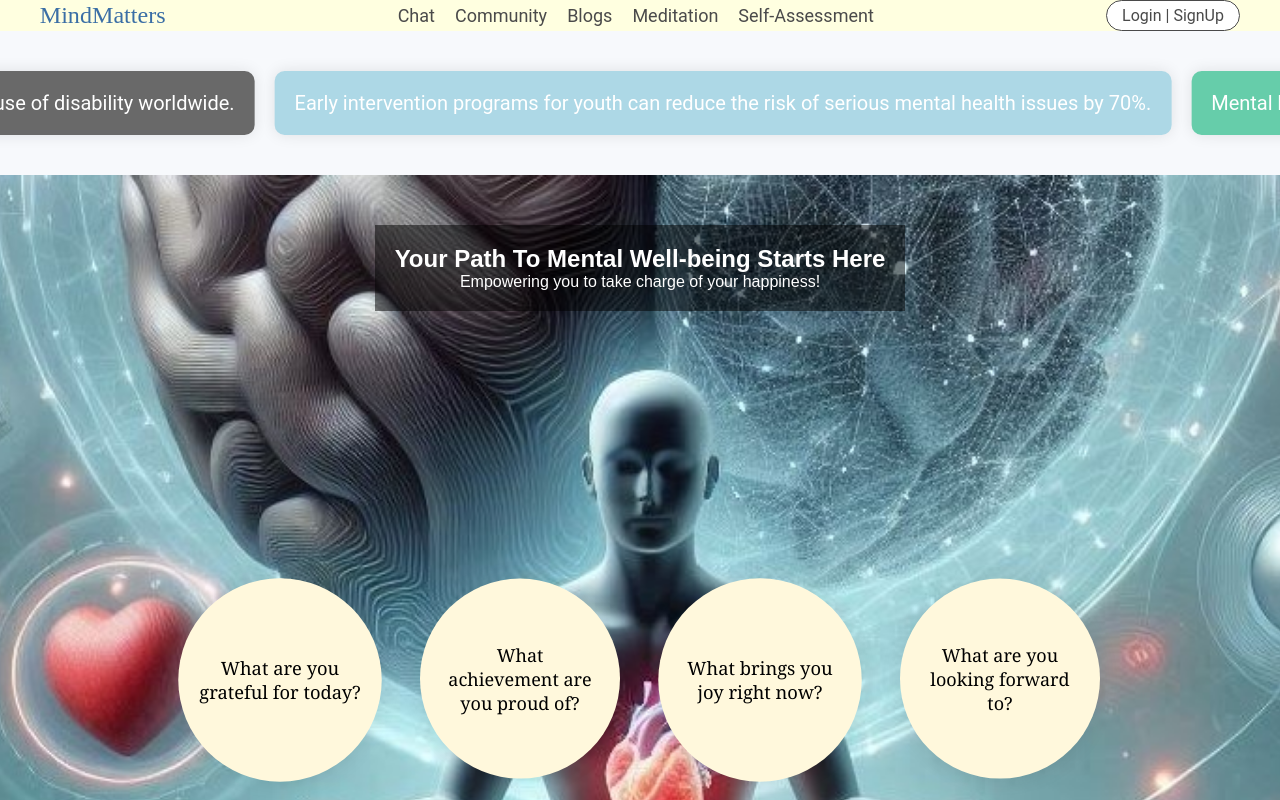
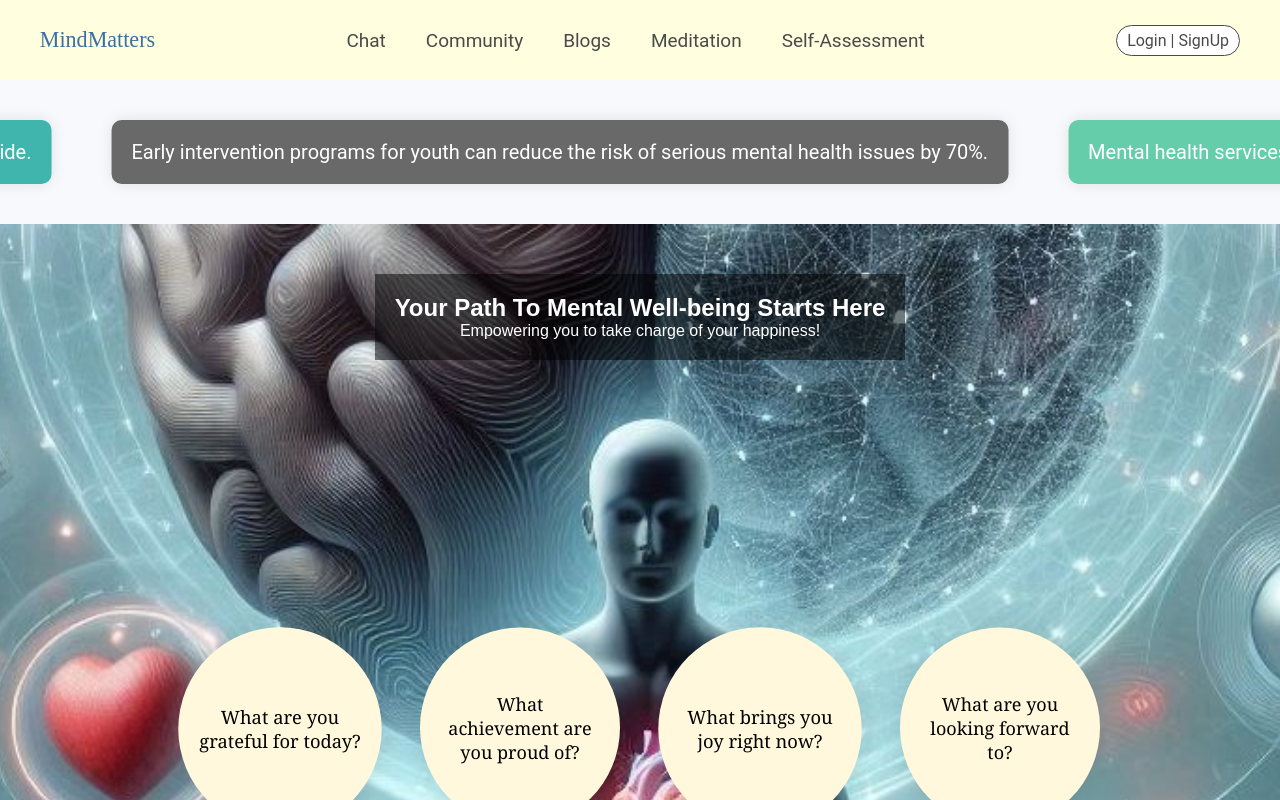
Before and after one commit to manyamittal25/MindMatters, a React (Create React App) app in the folder Frontend/: page / in a window 1280 px wide. Shown: the top 800 px of the page. Built offline with nearby package versions, Linux system fonts and the light colour scheme.

Commit message:
fixed errors

```diff
--- a/Frontend/src/components/Hero.js
+++ b/Frontend/src/components/Hero.js
@@ -1,4 +1,4 @@
-import React, { useEffect, useRef } from 'react';
+import React, { useEffect, useRef, useState } from 'react';
 import styled, { keyframes } from 'styled-components';
 
 const StatsSection = styled.section`
@@ -11,29 +11,34 @@ const StatsSection = styled.section`
   overflow: hidden;
 `;
 
+const slideLeft = keyframes`
+  0% {
+    transform: translateX(0);
+  }
+  100% {
+    transform: translateX(-50%);
+  }
+`;
+
 const StatsContainer = styled.div`
   display: flex;
   white-space: nowrap;
-  width: calc(100% * 7); /* Adjust the multiplier based on the number of cards */
-  animation: slideLeft 30s linear infinite;
-  @keyframes slideLeft {
-    from {
-      transform: translateX(5%);
-    }
-    to {
-      transform: translateX(-100%);
-    }
+  animation: ${slideLeft} 30s linear infinite;
+  transition: animation 0.5s;
+
+  &.paused {
+    animation-play-state: paused;
   }
 `;
 
-const vibrantColors = ['#87CEFA', '#696969', '#ADD8E6', '#66CDAA', '#C0C0C0', '#6495ED', '#708090'];
+const vibrantColors = ['#87CEFA', '#40B5AD', '#696969', '#66CDAA', '#C0C0C0', '#6495ED', '#708090'];
 
 const StatCard = styled.div`
   background: ${props => vibrantColors[props.index % vibrantColors.length]};
   border-radius: 10px;
   box-shadow: 0 0 15px rgba(0, 0, 0, 0.1);
   padding: 20px;
-  margin: 0 10px;
+  margin: 0 30px;
   flex-grow: 1;
   text-align: center;
   font-size: 20px;
@@ -42,11 +47,18 @@ const StatCard = styled.div`
   @media (max-width: 768px) {
     flex-basis: 100%; /* Make the card full width on smaller screens */
   }
+  position: relative; // Ensure proper positioning for hover effects
+  z-index: 1; // Adjust z-index if necessary
+
+  &:hover {
+    transform: scale(1.1);
+    /* Add other hover styles if needed */
+  }
 `;
 
 const HeroSection = styled.section`
   width: 100vw;
-  height: 120vh;
+  height: 120vh; /* Adjust height as needed */
   background: url('/images/hero-image.jpg') center top/cover no-repeat;
   display: flex;
   flex-direction: column;
@@ -55,8 +67,11 @@ const HeroSection = styled.section`
   color: white;
   text-align: center;
   position: relative;
-  overflow: hidden;
+  overflow: hidden; /* Ensure no extra scrollbars */
+  margin: 0; /* Ensure no unintended margin */
+  padding: 0; /* Ensure no unintended padding */
 `;
+
 
 const HeroText = styled.div`
   max-width: 600px;
@@ -146,7 +161,7 @@ const HeroComponent = () => {
     'What brings you joy right now?',
     'What are you looking forward to?',
   ];
-
+  const statsContainerRef = useRef(null);
   const mentalHealthStats = [
     '1 in 5 adults experience mental illness each year.',
     'Depression is the leading cause of disability worldwide.',
@@ -157,34 +172,31 @@ const HeroComponent = () => {
     'Half of all mental health conditions begin by age 14, and 75% by age 24, underscoring the importance of support for young people.',
   ];
 
-  const statsContainerRef = useRef(null);
+  const handleMouseEnter = () => {
+    if (statsContainerRef.current) {
+      statsContainerRef.current.classList.add('paused');
+    }
+  };
 
-  useEffect(() => {
-    const container = statsContainerRef.current;
-
-    const handleAnimationEnd = () => {
-      console.log('Animation ended');
-      container.style.animation = ''; // Clear existing animation
-      setTimeout(() => {
-        container.style.animation = 'slideLeft 10s linear infinite'; // Restart animation without count
-        console.log('Animation restarted');
-      }, 100); // Small delay to ensure animation styles are cleared
-      container.addEventListener('animationend', handleAnimationEnd);
-    };
-
-    container.addEventListener('animationend', handleAnimationEnd);
-
-    return () => {
-      container.removeEventListener('animationend', handleAnimationEnd);
-    };
-  }, []);
+  const handleMouseLeave = () => {
+    if (statsContainerRef.current) {
+      statsContainerRef.current.classList.remove('paused');
+    }
+  };
 
   return (
     <>
       <StatsSection>
         <StatsContainer ref={statsContainerRef}>
-          {mentalHealthStats.map((stat, index) => (
-            <StatCard key={index} index={index}>{stat}</StatCard>
+          {[...mentalHealthStats, ...mentalHealthStats].map((stat, index) => (
+            <StatCard
+              key={index}
+              index={index}
+              onMouseEnter={handleMouseEnter}
+              onMouseLeave={handleMouseLeave}
+            >
+              {stat}
+            </StatCard>
           ))}
         </StatsContainer>
       </StatsSection>
@@ -207,5 +219,4 @@ const HeroComponent = () => {
     </>
   );
 };
-
 export default HeroComponent;
--- a/Frontend/src/components/NavbarAuth.js
+++ b/Frontend/src/components/NavbarAuth.js
@@ -26,19 +26,25 @@ const zoomInOut = keyframes`
 const NavLink = styled(Link)`
   color: #4a4a4a; /* Dark text color */
   text-decoration: none;
-  font-size: 18px;
+  font-size: 19px; /* Reduced font size */
   font-family: 'Roboto', sans-serif; /* Modern font style */
   z-index: 1; /* Ensure links are above the SVG */
-  margin: 0 10px;
+  margin: 0 20px; /* Reduced margin */
   &:hover {
     color: #3a6ea5; /* Hover color */
+  }
+
+  @media (max-width: 768px) {
+    font-size: 12px; /* Further reduce font size for smaller screens */
+    margin: 0 5px; /* Further reduce margin for smaller screens */
   }
 `;
 
 const NavLinksContainer = styled.div`
   display: flex;
-  justify-content: space-between;
+  justify-content: center;
   align-items: center;
+  flex: 1;
 `;
 
 const StyledLink = styled(Link)`
@@ -46,7 +52,7 @@ const StyledLink = styled(Link)`
   color: #4a4a4a;
   border: 1px solid #4a4a4a;
   border-radius: 20px;
-  padding: 5px 15px;
+  padding: 5px 10px; /* Adjusted padding */
   text-decoration: none;
   font-size: 16px;
   font-family: 'Roboto', sans-serif;
@@ -55,28 +61,44 @@ const StyledLink = styled(Link)`
     background: #f0f0f0; /* Hover background color */
     color: #3a6ea5; /* Hover text color */
   }
+
+  @media (max-width: 768px) {
+    padding: 5px 8px; /* Adjust padding for smaller screens */
+    font-size: 14px; /* Adjust font size for smaller screens */
+  }
 `;
 
 const Profile = styled.div`
   display: flex;
   align-items: center;
   justify-content: center;
-  width: 40px;
-  height: 40px;
+  width: 35px; /* Adjusted size */
+  height: 35px; /* Adjusted size */
   background-color: #f0f0f0;
   border-radius: 50%;
-  font-size: 16px;
+  font-size: 14px; /* Adjusted font size */
   font-weight: bold;
   color: #333;
-  margin: 0 15px;
+  margin: 0 8px; /* Adjusted margin */
   text-align: center;
+
+  @media (max-width: 768px) {
+    width: 30px; /* Further adjust size for smaller screens */
+    height: 30px; /* Further adjust size for smaller screens */
+    font-size: 12px; /* Further adjust font size for smaller screens */
+    margin: 0 5px; /* Further adjust margin for smaller screens */
+  }
 `;
 
 const Logo = styled.div`
   font-family: 'Pacifico', cursive; /* Artistic font */
-  font-size: 24px;
+  font-size: 22px;
   color: #3a6ea5;
   animation: ${zoom} 3s infinite;
+
+  @media (max-width: 768px) {
+    font-size: 18px; /* Adjust font size for smaller screens */
+  }
 `;
 
 const LogoLink = styled(Link)`
@@ -96,14 +118,17 @@ const NavbarContainer = styled.div`
   display: flex;
   justify-content: space-between;
   align-items: center;
-  padding: 0 40px;
-  width: 100%; /* Ensures navbar doesn't stretch full width on larger screens */
+  padding: 0 40px; /* Increased padding for height */
+  height: 80px; /* Set height for the navbar */
+  width: 100%;
   box-shadow: 0 2px 4px rgba(0, 0, 0, 0.1);
   position: relative;
   overflow: hidden;
 
   @media (max-width: 768px) {
-    flex-direction: column; /* Stack elements vertically on small screens */
+    flex-direction: row; /* Keep elements in one line */
+    padding: 0 20px; /* Adjust padding for smaller screens */
+    height: auto; /* Adjust height for smaller screens */
   }
 `;
 
```
Also changed, not shown: Frontend/src/components/Community/CommunityList.js (line endings or trailing spaces), Frontend/src/components/TakeTest.js (line endings or trailing spaces).
